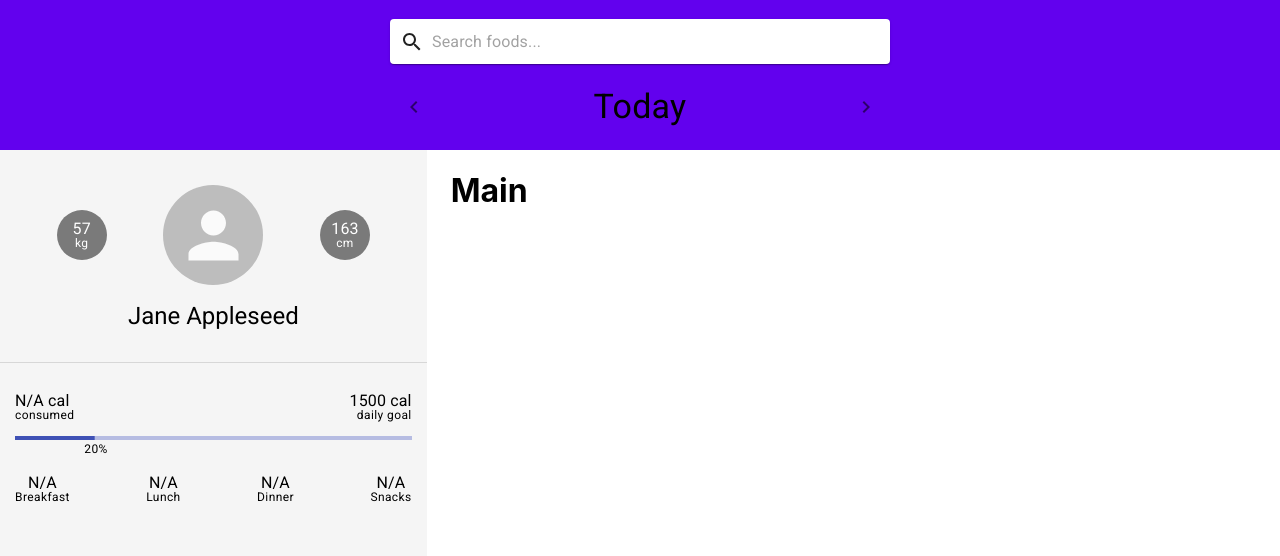
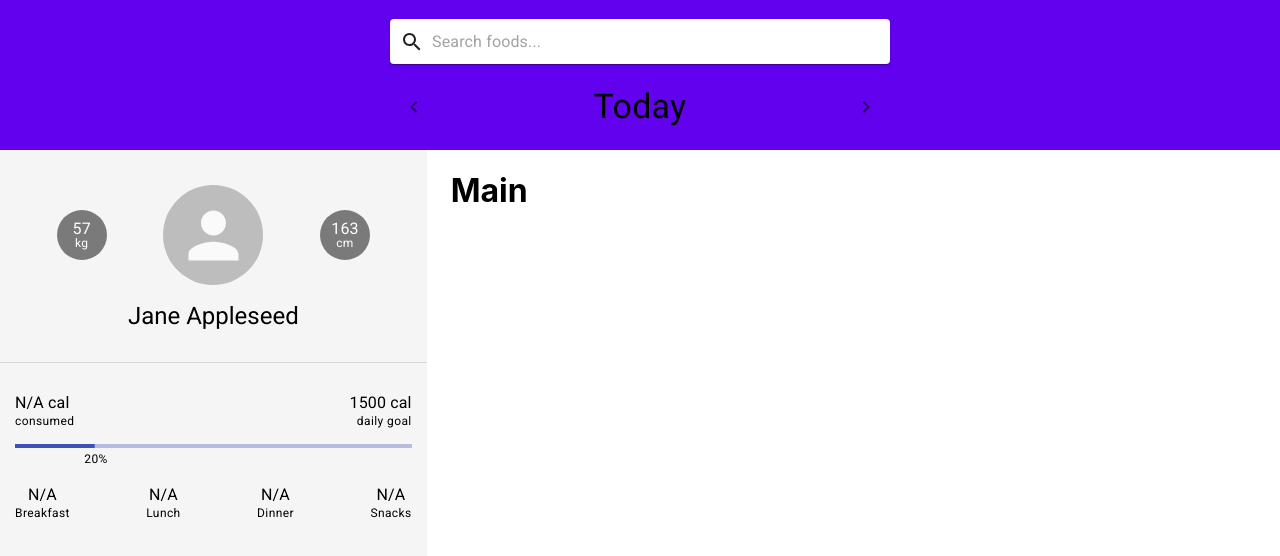
Before and after one commit to livelifedev/food-nutri-v2, a React (Create React App) app: page / in a window 1280 px wide. Shown: the top 556 px of the page. Built offline with nearby package versions, Linux system fonts and the light colour scheme.

Commit message:
sidebar style update

```diff
--- a/src/components/Sidebar.jsx
+++ b/src/components/Sidebar.jsx
@@ -33,7 +33,7 @@ const useStyles = makeStyles({
     color: '#FFFFFF',
   },
   dataText2: {
-    lineHeight: '1',
+    lineHeight: '1.3',
   },
   divider: {
     margin: '30px 0',
@@ -63,7 +63,7 @@ const useStyles = makeStyles({
     padding: '0 15px',
   },
   percentage: {
-    marginLeft: '-10px',
+    margin: '2px 0 0 -10px',
   },
 });
 
```
